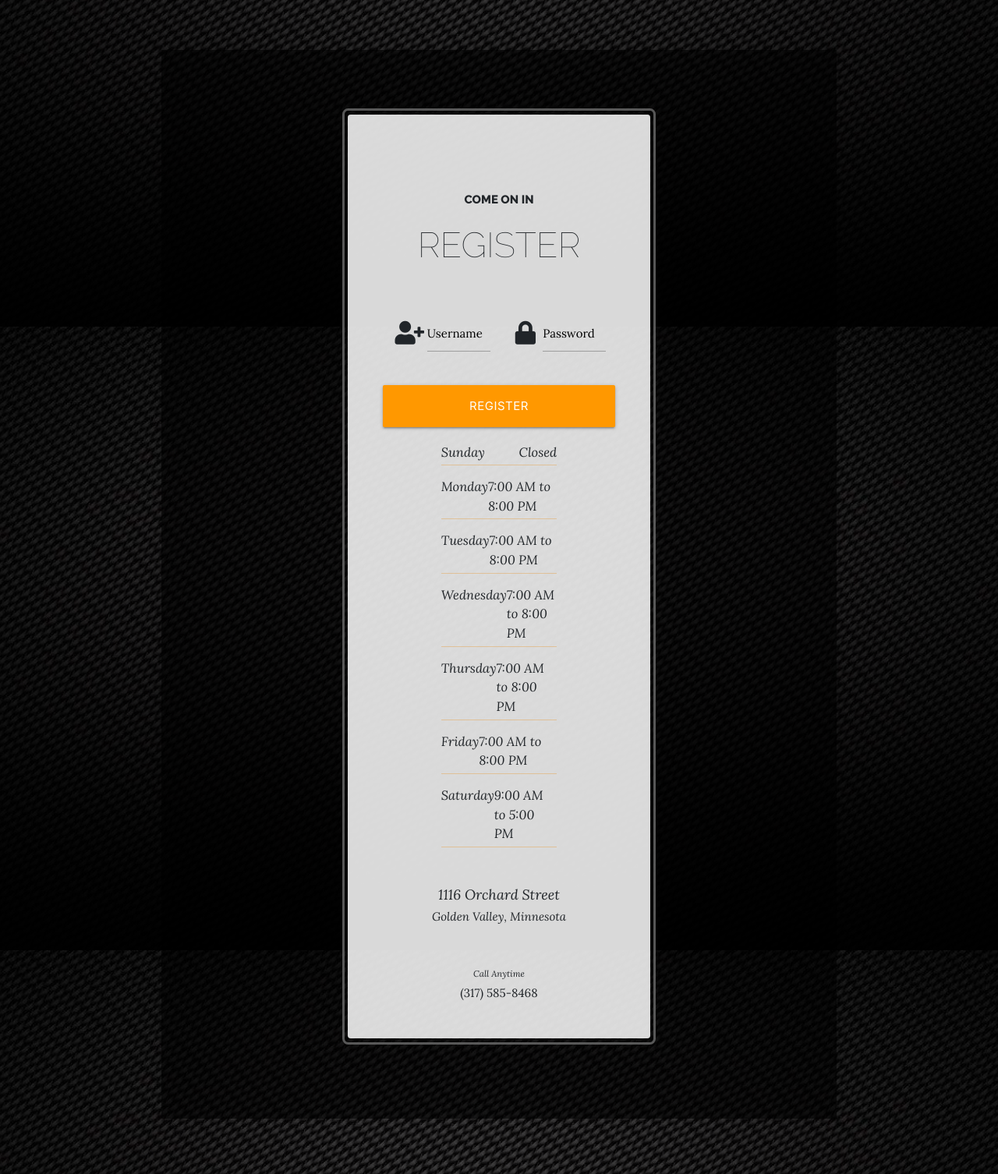
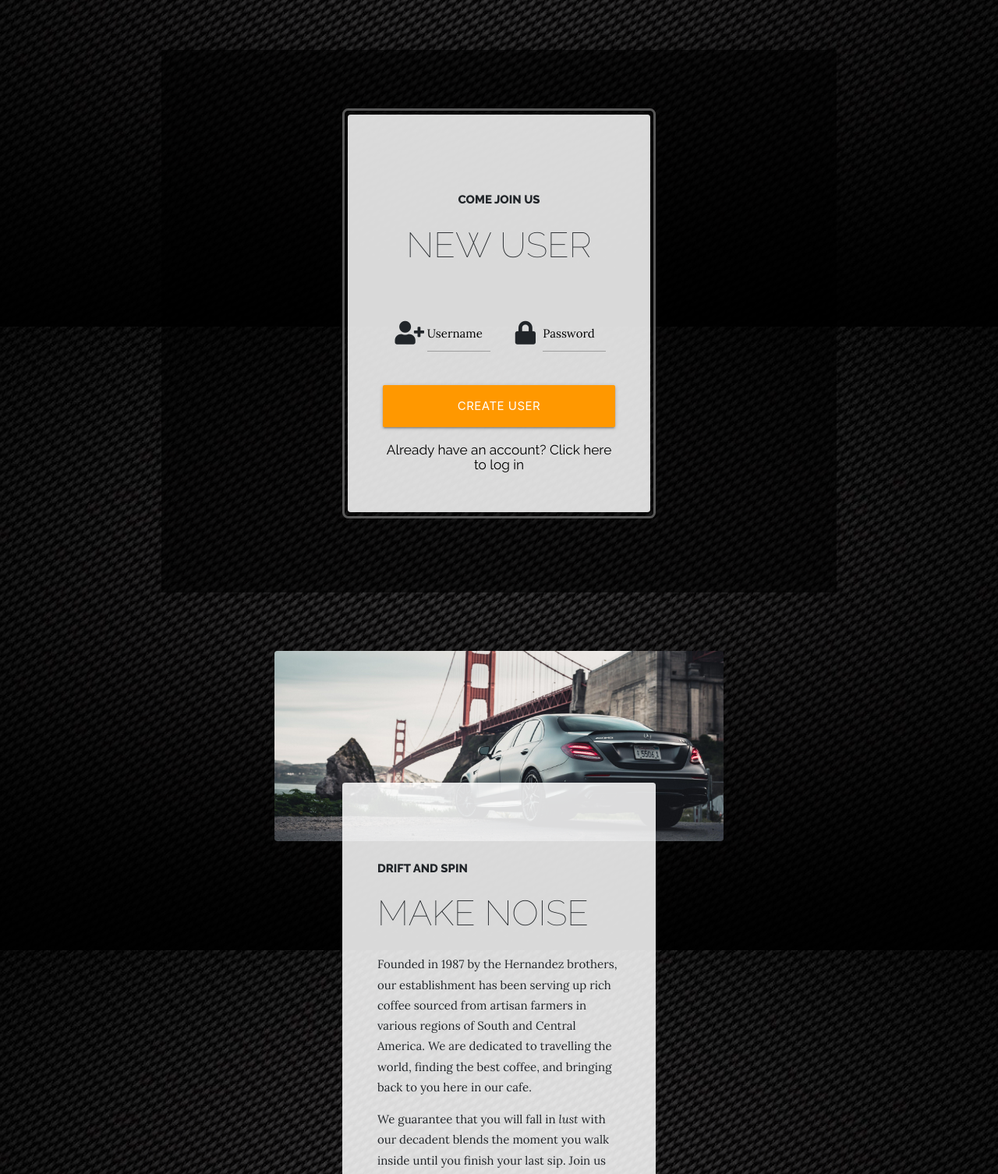
Before and after one commit to mattgreen91/milestone-project-3, a Flask app: page /new_user in a window 1280 px wide. Shown: the part 381-1887 px from the top of the page at 78% size. Run offline with Flask 2, Linux system fonts and the light colour scheme; some libraries are stand-ins or nearby versions.

Commit message:
created validation fields for login screen, and redirect links for users already with/without accounts

```diff
--- a/run.py
+++ b/run.py
@@ -30,7 +30,7 @@
             {"username": request.form.get("username").lower()})
 
         if existing_user:
-            flash("Username taken")
+            flash("This username is already taken")
             return redirect(url_for("new_user"))
 
         new_user = {
--- a/static/css/style.css
+++ b/static/css/style.css
@@ -69,8 +69,8 @@
 
   /* invalid color */
   .input-field input[type=text].invalid {
-    border-bottom: 1px solid #000;
-    box-shadow: 0 1px 0 0 #000;
+    border-bottom: 1px solid red;
+    box-shadow: 0 1px 0 0 red;
   }
   /* icon prefix focus color */
   .input-field .prefix.active {
@@ -84,6 +84,18 @@
     background-color: orange;
     text-align: center;
     display: block;
+
+}
+
+/* hyperlink colours */
+
+h6 a {
+    color: black;
+}
+
+h6 a:hover {
+    color: orange;
+}
 
 /* format drop down nav menu for smaller screens */
 
--- a/templates/new_user.html
+++ b/templates/new_user.html
@@ -6,71 +6,29 @@
           <div class="col-xl-9 mx-auto">
             <div class="cta-inner text-center rounded">
               <h2 class="section-heading mb-5">
-                <span class="section-heading-upper">Come On In</span>
-                <span class="section-heading-lower">Register</span>
+                <span class="section-heading-upper">Come Join Us</span>
+                <span class="section-heading-lower">New User</span>
               </h2>
               <form method="POST" action="{{ url_for('new_user') }}">
                 <div class="row">
                   <div class="input-field col s12">
                     <i class="fas fa-user-plus prefix light-grey-text"></i>
-                    <input id="username" name="username" type="text" class="validate">
+                    <input id="username" name="username" type="text" minlength="5" maxlength="10" pattern ="^[a-zA-Z0-9]{5,10}$" title="Username can only be letters or numbers, between 5 and 10 in length" class="validate">
                     <label for="username">Username</label>
                   </div>
                   <div class="input-field col s12">
                     <i class="fas fa-lock prefix light-grey-text"></i>
-                    <input id="password" name="password" type="password" class="validate">
+                    <input id="password" name="password" type="password" minlength="8" maxlength="15" pattern ="^[a-zA-Z0-9]{8,15}$" title="Password can only be letters or numbers, between 8 and 15 in length" class="validate">
                     <label for="password">Password</label>
                   </div>
                   </div>
                   <div class="row">
-                  <button type="submit" class="col s12 btn-large orange">Register</button>
+                  <button type="submit" class="col s12 btn-large orange">Create User</button>
                 </div>
               </form>
-
-              <ul class="list-unstyled list-hours mb-5 text-left mx-auto">
-                <li class="list-unstyled-item list-hours-item d-flex">
-                  Sunday
-                  <span class="ml-auto">Closed</span>
-                </li>
-                <li class="list-unstyled-item list-hours-item d-flex">
-                  Monday
-                  <span class="ml-auto">7:00 AM to 8:00 PM</span>
-                </li>
-                <li class="list-unstyled-item list-hours-item d-flex">
-                  Tuesday
-                  <span class="ml-auto">7:00 AM to 8:00 PM</span>
-                </li>
-                <li class="list-unstyled-item list-hours-item d-flex">
-                  Wednesday
-                  <span class="ml-auto">7:00 AM to 8:00 PM</span>
-                </li>
-                <li class="list-unstyled-item list-hours-item d-flex">
-                  Thursday
-                  <span class="ml-auto">7:00 AM to 8:00 PM</span>
-                </li>
-                <li class="list-unstyled-item list-hours-item d-flex">
-                  Friday
-                  <span class="ml-auto">7:00 AM to 8:00 PM</span>
-                </li>
-                <li class="list-unstyled-item list-hours-item d-flex">
-                  Saturday
-                  <span class="ml-auto">9:00 AM to 5:00 PM</span>
-                </li>
-              </ul>
-              <p class="address mb-5">
-                <em>
-                  <strong>1116 Orchard Street</strong>
-                  <br>
-                  Golden Valley, Minnesota
-                </em>
-              </p>
-              <p class="mb-0">
-                <small>
-                  <em>Call Anytime</em>
-                </small>
-                <br>
-                (317) 585-8468
-              </p>
+              <h6 class="text-center">
+                <a href="{{ url_for('login') }}"> Already have an account? Click here to log in </a>
+              </h6>
             </div>
           </div>
         </div>
```
Also changed, not shown: templates/login.html (+10 -58 lines).
